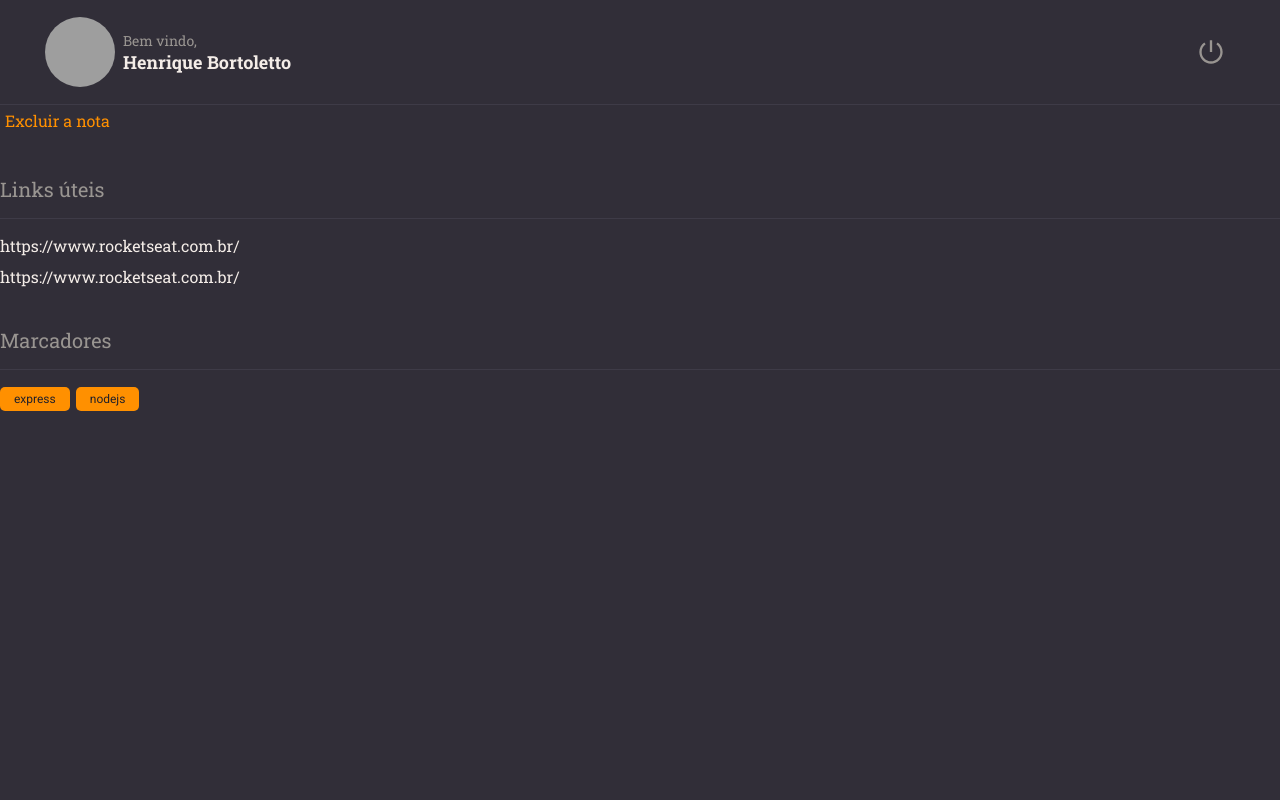
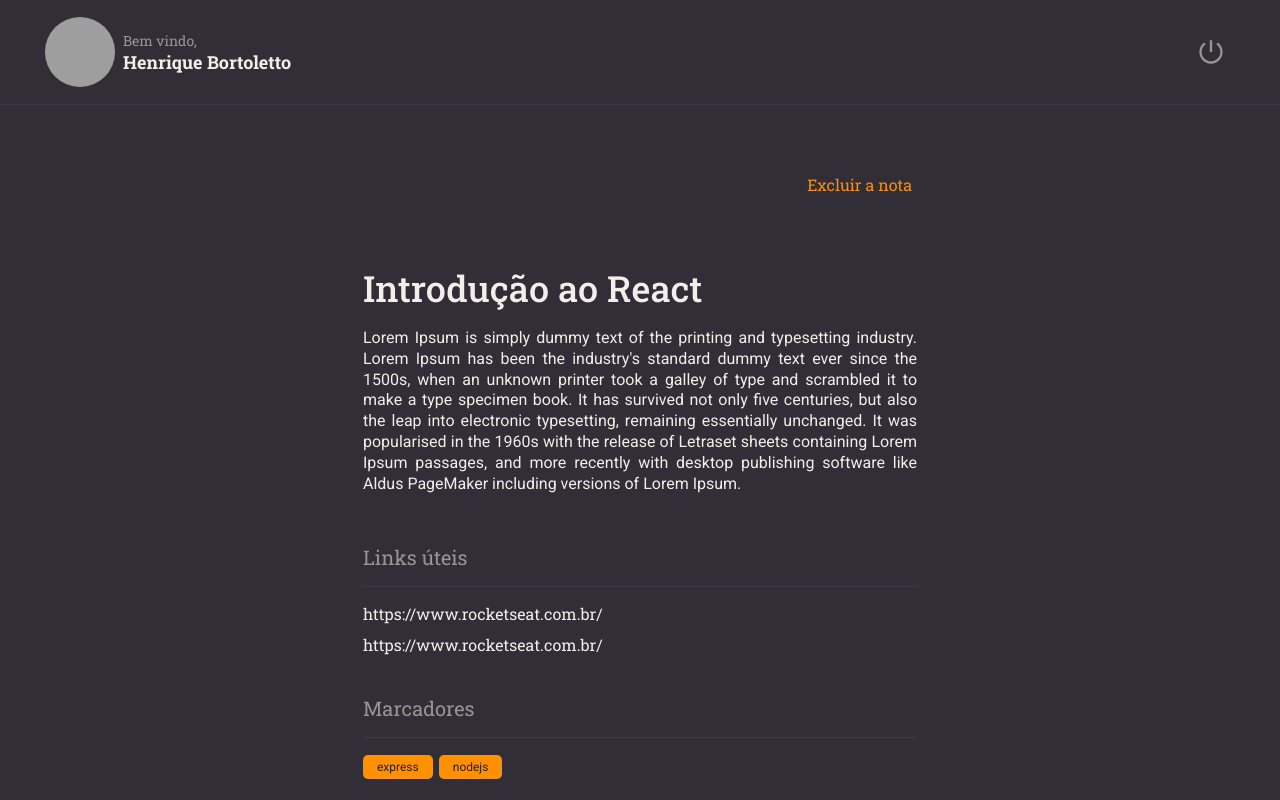
Before and after one commit to henriquebortoletto/notes-frontend, a React (Vite) app: page / in a window 1280 px wide. Built offline with nearby package versions, Linux system fonts and the light colour scheme; grey boxes are pictures that could not be loaded.

Commit message:
feat: finalizacao da pagina de detalhes

```diff
--- a/src/components/Section/styles.ts
+++ b/src/components/Section/styles.ts
@@ -1,7 +1,7 @@
 import styled, { css } from "styled-components";
 
 export const Wrapper = styled.section`
-  margin-top: 4rem;
+  margin-bottom: 4rem;
 `;
 
 export const Title = styled.h2`
--- a/src/pages/Detail/index.tsx
+++ b/src/pages/Detail/index.tsx
@@ -2,14 +2,31 @@ import Header from "@/components/Header";
 import ButtonText from "@/components/ButtonText";
 import Section from "@/components/Section";
 import Tag from "@/components/Tag";
+import Button from "@/components/Button";
 
 import * as S from "./styles";
 
 const Detail = () => (
   <S.Wrapper>
     <Header />
-    <main>
+    <S.Main>
+      <S.Container>
         <ButtonText title="Excluir a nota" />
+
+        <S.Content>
+          <S.Title>Introdução ao React</S.Title>
+          <S.Text>
+            Lorem Ipsum is simply dummy text of the printing and typesetting
+            industry. Lorem Ipsum has been the industry's standard dummy text
+            ever since the 1500s, when an unknown printer took a galley of type
+            and scrambled it to make a type specimen book. It has survived not
+            only five centuries, but also the leap into electronic typesetting,
+            remaining essentially unchanged. It was popularised in the 1960s
+            with the release of Letraset sheets containing Lorem Ipsum passages,
+            and more recently with desktop publishing software like Aldus
+            PageMaker including versions of Lorem Ipsum.
+          </S.Text>
+        </S.Content>
 
         <Section title="Links úteis">
           <S.Links>
@@ -26,7 +43,10 @@ const Detail = () => (
           <Tag title="express" />
           <Tag title="nodejs" />
         </Section>
-    </main>
+
+        <Button title="Voltar" />
+      </S.Container>
+    </S.Main>
   </S.Wrapper>
 );
 
--- a/src/pages/Detail/styles.ts
+++ b/src/pages/Detail/styles.ts
@@ -9,6 +9,53 @@ export const Wrapper = styled.div`
   grid-template-areas:
     "header"
     "content";
+`;
+
+export const Main = styled.main`
+  grid-area: content;
+  overflow-y: scroll;
+  padding-block: 6.4rem;
+`;
+
+export const Container = styled.div`
+  --gutter: 1.6rem;
+  width: 100%;
+  max-width: calc(55.4rem + var(--gutter) * 2);
+  padding-inline: var(--gutter);
+  margin-inline: auto;
+
+  display: flex;
+  flex-direction: column;
+
+  > button {
+    align-self: end;
+  }
+`;
+
+export const Content = styled.section`
+  margin: 6.4rem 0 5rem;
+`;
+
+export const Title = styled.h1`
+  margin-bottom: 1.6rem;
+
+  ${({ theme }) => css`
+    font-size: ${theme.font.sizes.huge};
+    font-weight: ${theme.font.weight.medium};
+  `}
+`;
+
+export const Text = styled.p`
+  line-height: 130%;
+  text-align: justify;
+
+  &:not(:last-child) {
+    margin-bottom: 2.4rem;
+  }
+
+  ${({ theme }) => css`
+    font-family: ${theme.font.family.secondary};
+  `}
 `;
 
 export const Links = styled.ul`
```
Lines whose indentation alone changed are shown as unchanged.
